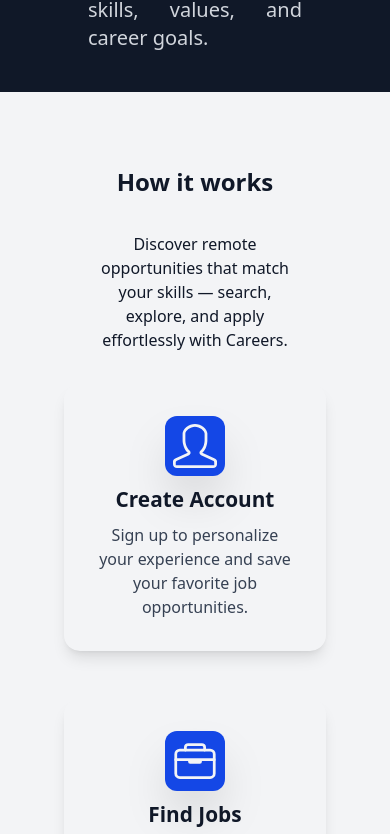
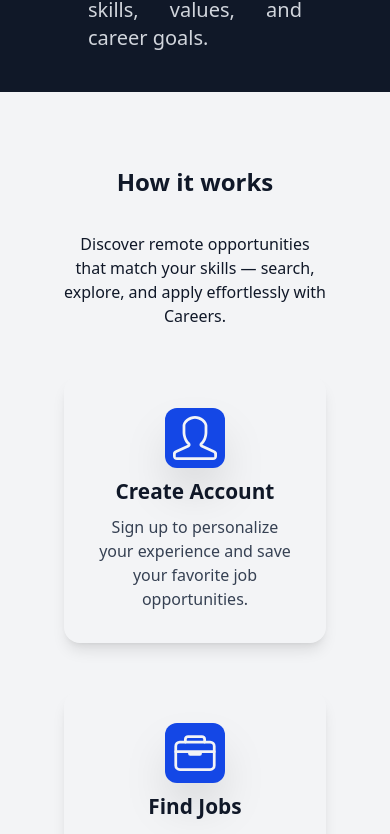
Before and after one commit to JudithJude369/Careers, a React (Vite) app: page /about in a window 390 px wide. Shown: the part 876-1710 px from the top of the page. Built offline with nearby package versions, Linux system fonts and the light colour scheme.

Commit message:
about section

```diff
--- a/src/pages/About.jsx
+++ b/src/pages/About.jsx
@@ -31,7 +31,7 @@ const About = () => {
       </section>
       {/* how it works */}
       <section className="align-items bg-gray-100 text-gray-900 py-[2.5rem] px-[4rem]">
-        <div className=" px-6 text-center">
+        <div className="  text-center">
           <h2 className=" text-[1.5rem] font-semibold my-8">How it works</h2>
           <p>
             Discover remote opportunities that match your skills — search,
@@ -39,7 +39,7 @@ const About = () => {
           </p>
         </div>
         {/* cards */}
-        <article className="flex flex-col lg:flex-row lg:items-stretch gap-4">
+        <article className="flex flex-col lg:flex-row lg:items-stretch gap-4 mt-4">
           {/* card1 */}
           <div className=" py-8 px-8 flex gap-2 text-center flex-col items-center max-w-[400px] mx-auto mt-8 lg:max-w-[800px] shadow-lg rounded-2xl">
             <SlUser className="bg-blue-700 text-6xl text-gray-100 p-2 rounded-xl shadow-2xl" />
```
